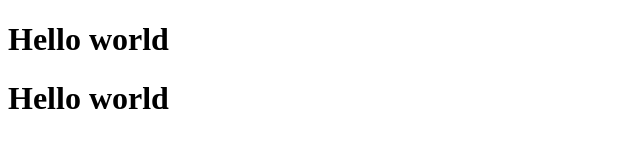
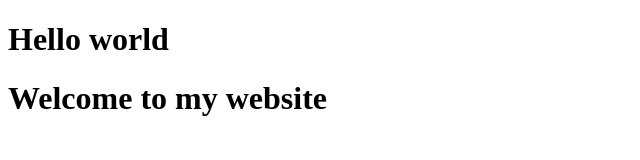
Before and after one commit to justjumba/web_dev, a plain HTML site: page index.html in a window 1280 px wide. Shown: the whole page, without its empty margins (0-640 px from the left). Drawn offline with Linux system fonts and the light colour scheme.

Commit message:
Second commit

```diff
--- a/index.html
+++ b/index.html
@@ -7,6 +7,6 @@
 </head>
 <body>
     <h1>Hello world</h1>
-    <h1>Hello world</h1>
+    <h1>Welcome to my website</h1>
 </body>
 </html>
```
